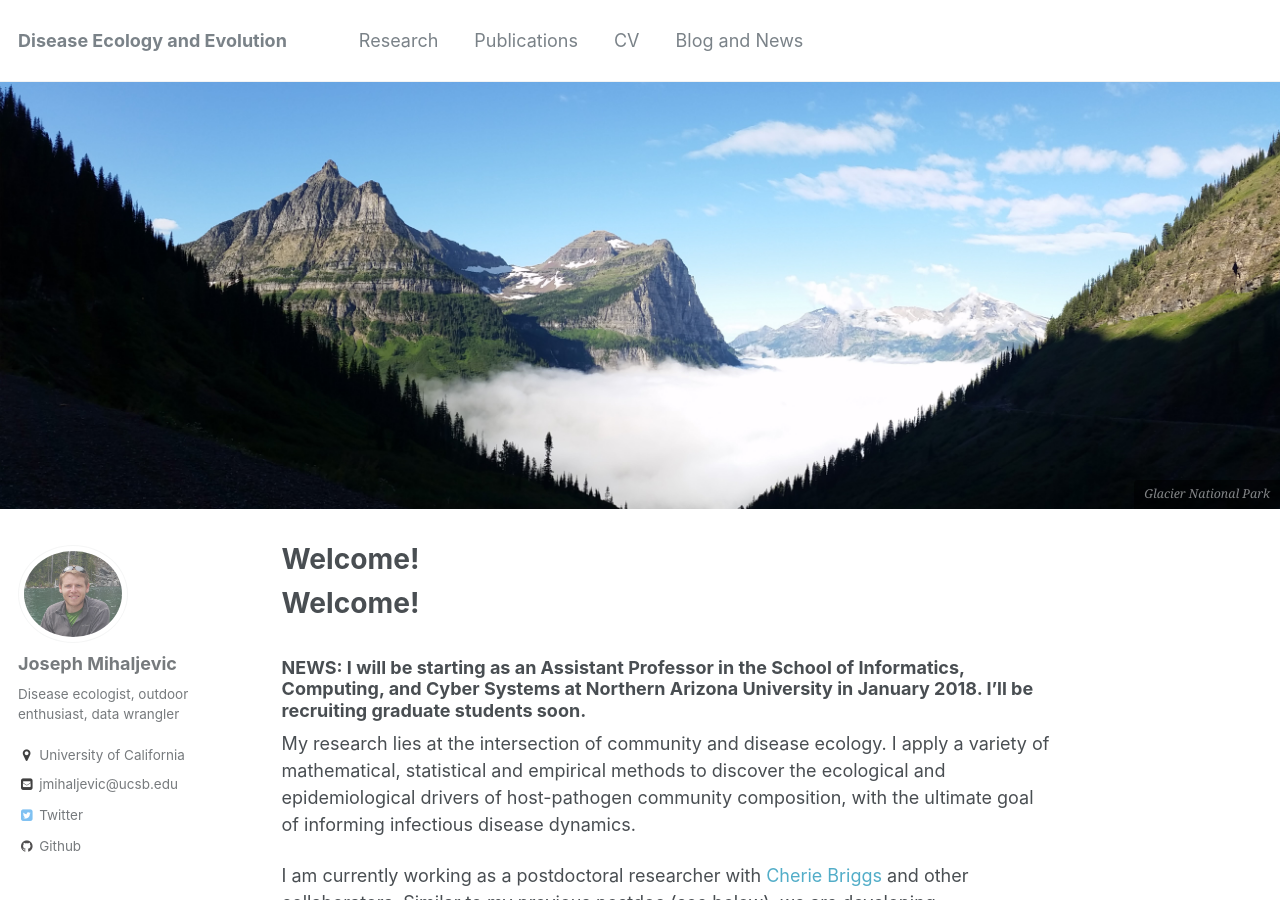
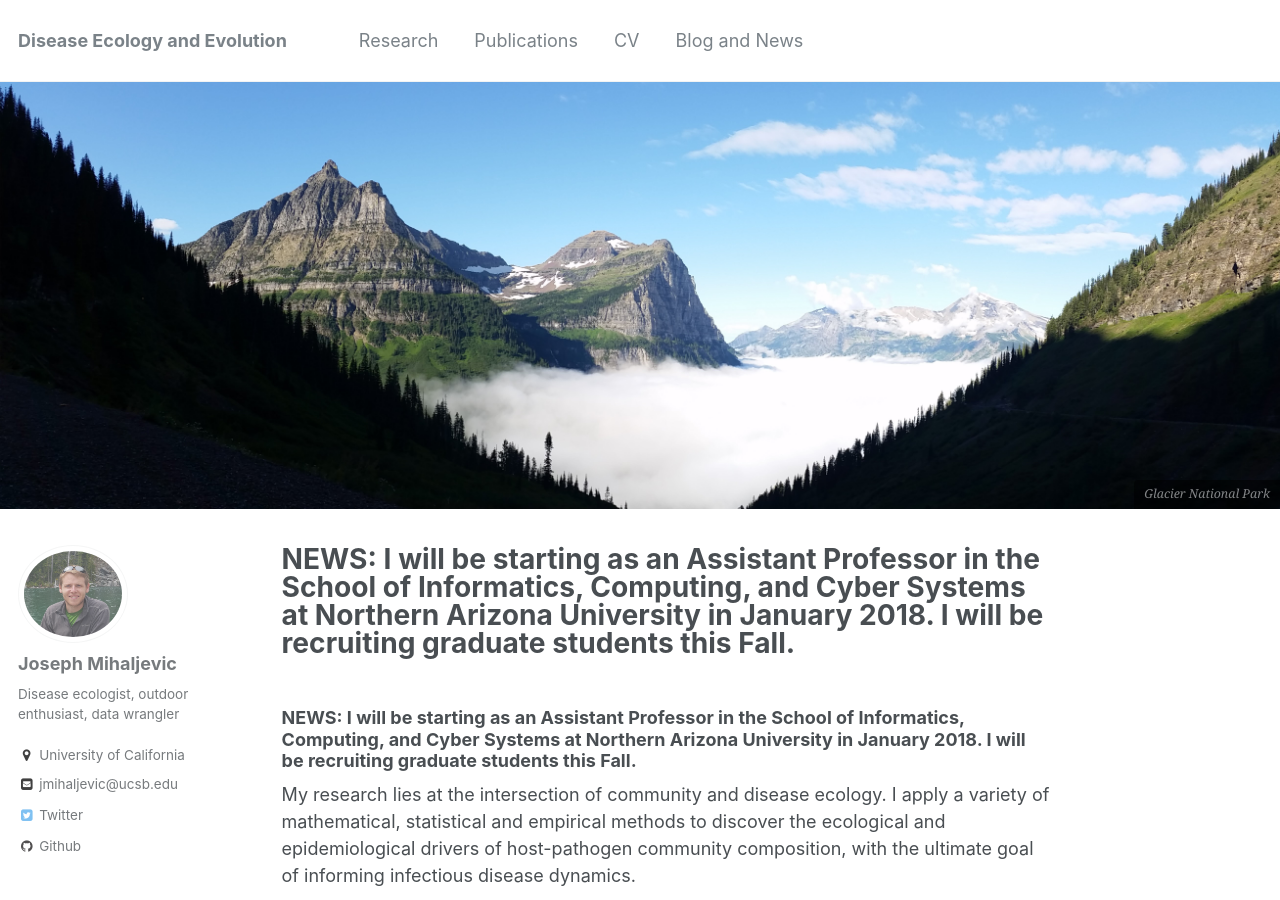
Before and after one commit to jrmihalj/jrmihalj.github.io, a Jekyll site: the page built from index.md, in a window 1280 px wide and 900 px high. Built offline with Jekyll 4.4.1, drawn with Linux system fonts in a browser that asks for light colours; our own code applies the rules of GitHub Pages for plain Markdown files.

Commit message:
trying to get rid of double header

```diff
--- a/index.md
+++ b/index.md
@@ -9,9 +9,8 @@
   - disease ecology
 ---
 
-# Welcome!
 
-### NEWS: I will be starting as an Assistant Professor in the School of Informatics, Computing, and Cyber Systems at Northern Arizona University in January 2018. I'll be recruiting graduate students soon.
+### NEWS: I will be starting as an Assistant Professor in the School of Informatics, Computing, and Cyber Systems at Northern Arizona University in January 2018. I will be recruiting graduate students this Fall.
 
 
 My research lies at the intersection of community and disease ecology. I apply a variety of mathematical, statistical and empirical methods to discover the ecological and epidemiological drivers of host-pathogen community composition, with the ultimate goal of informing infectious disease dynamics.
```
